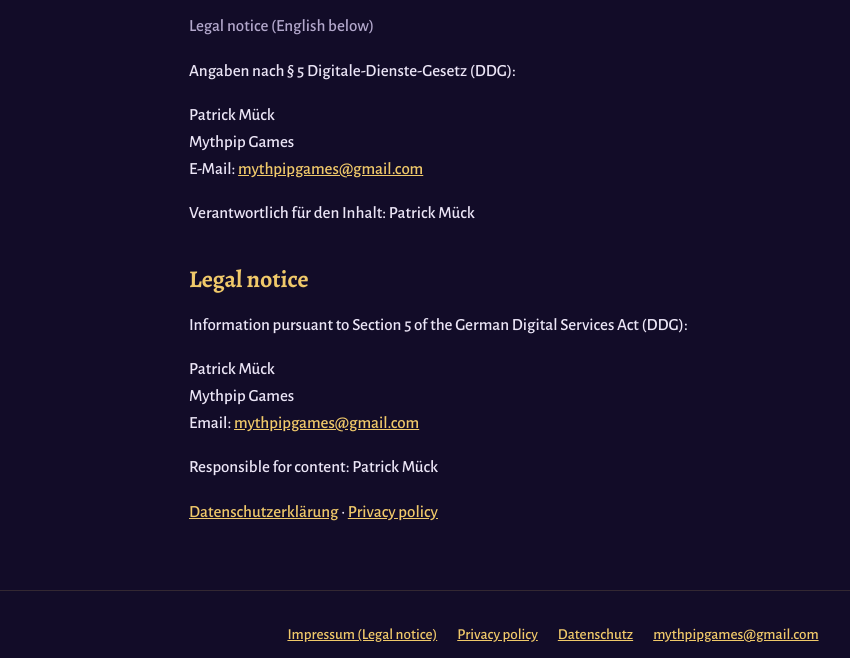
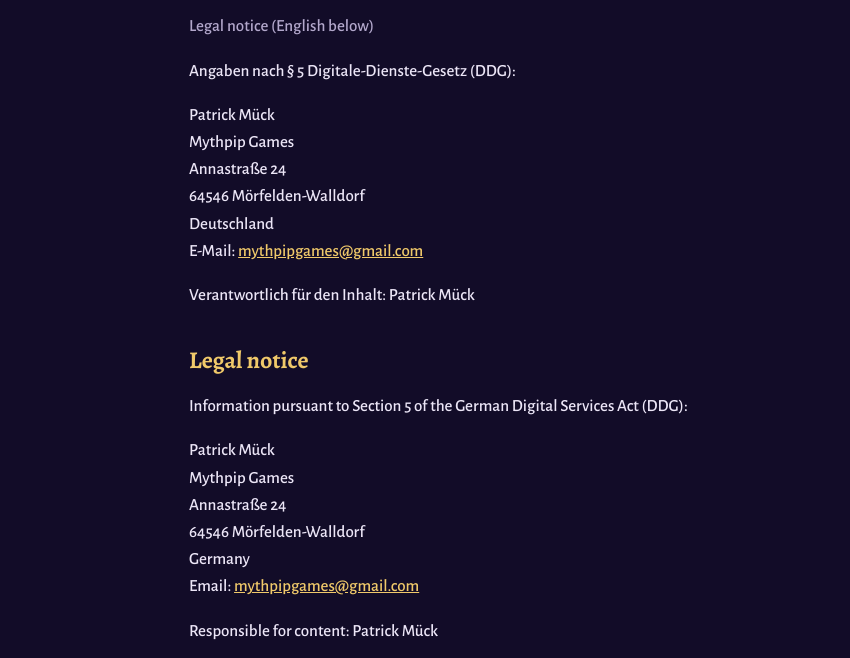
Before and after one commit to MythpipGames/mythpipgames.github.io, a plain HTML site: page impressum/index.html in a window 1280 px wide. Shown: the part 131-789 px from the top of the page, without its empty margins (87-937 px from the left). Drawn offline with Linux system fonts and the light colour scheme.

Commit message:
Add files via upload

```diff
--- a/impressum/index.html
+++ b/impressum/index.html
@@ -21,6 +21,9 @@
 <address>
 Patrick Mück<br>
 Mythpip Games<br>
+Annastraße 24<br>
+64546 Mörfelden-Walldorf<br>
+Deutschland<br>
 E-Mail: <a href="mailto:mythpipgames@gmail.com">mythpipgames@gmail.com</a>
 </address>
 <p>Verantwortlich für den Inhalt: Patrick Mück</p>
@@ -30,6 +33,9 @@ E-Mail: <a href="mailto:mythpipgames@gmail.com">mythpipgames@gmail.com</a>
 <address>
 Patrick Mück<br>
 Mythpip Games<br>
+Annastraße 24<br>
+64546 Mörfelden-Walldorf<br>
+Germany<br>
 Email: <a href="mailto:mythpipgames@gmail.com">mythpipgames@gmail.com</a>
 </address>
 <p>Responsible for content: Patrick Mück</p>
```
